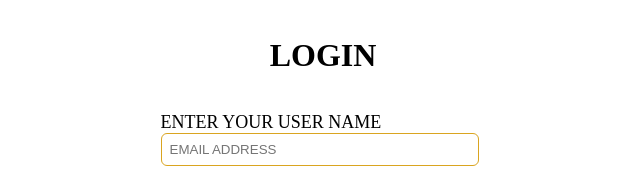
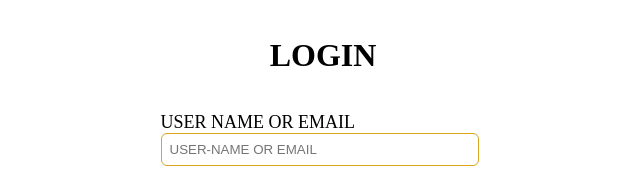
Before and after one commit to Nicole1m/ARPANET, a plain HTML site: page login.html in a window 1280 px wide. Shown: the top 183 px of the page, 317-957 px from the left. Drawn offline with Linux system fonts and the light colour scheme.

Commit message:
Update login.html

```diff
--- a/login.html
+++ b/login.html
@@ -67,8 +67,8 @@
     <div class="login">
         <h1>LOGIN</h1>
         <form action="">
-            <label>ENTER YOUR USER NAME</label>
-            <input type="text" name="User Name" placeholder="EMAIL ADDRESS" required>
+            <label>USER NAME OR EMAIL</label>
+            <input type="text" name="User Name" placeholder="USER-NAME OR EMAIL" required>
             <label>ENTER PASSWORD</label>
             <input type="password" name="password" placeholder="PASSWORD" required>
             <br>
```
